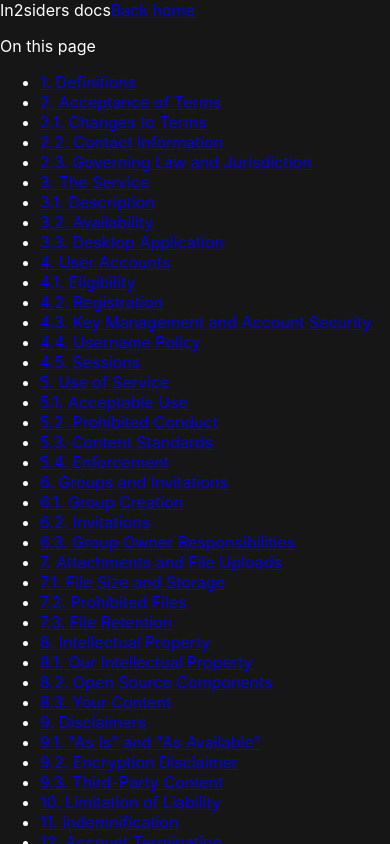
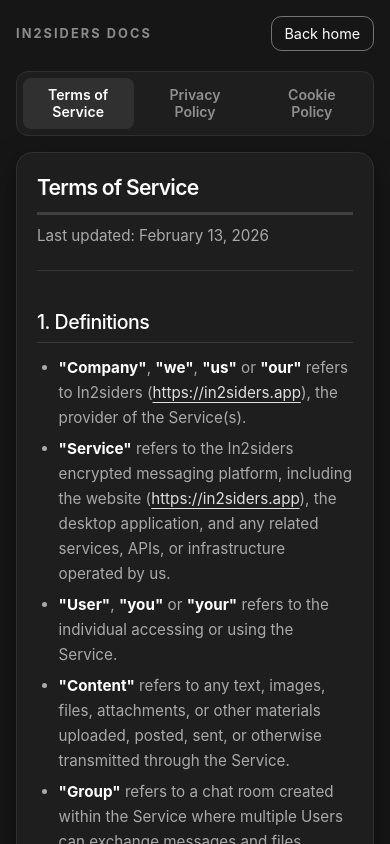
Before and after one commit to In2siders/frontend-monorepo, a React (Vite) app in the folder apps/web/: page /legal/tos in a window 390 px wide. Shown: the top 844 px of the page. Built offline with nearby package versions, Linux system fonts and the light colour scheme; no server answers.

Commit message:
MDX changes

```diff
--- a/apps/web/package.json
+++ b/apps/web/package.json
@@ -22,6 +22,7 @@
     "react-hot-toast": "^2.6.0",
     "react-router": "^7.12.0",
     "remark-frontmatter": "^5.0.0",
+    "remark-gfm": "^4.0.1",
     "remark-mdx-frontmatter": "^5.2.0"
   },
   "devDependencies": {
--- a/apps/web/src/pages/mdx.module.css
+++ b/apps/web/src/pages/mdx.module.css
@@ -1,17 +1,17 @@
-.mx-page {
+.mdxpage {
   min-height: 100vh;
-  width: 100vw;
+  width: 100%;
   background: var(--background-color);
   color: var(--text-color);
 }
 
-.mx-container {
+.mdxcontainer {
   width: min(1200px, calc(100vw - 2rem));
   margin: 0 auto;
   padding: 1rem 0 2.5rem;
 }
 
-.mx-headerRow {
+.mdxheaderRow {
   display: flex;
   align-items: center;
   justify-content: space-between;
@@ -19,7 +19,7 @@
   margin-bottom: 1.25rem;
 }
 
-.mx-productLabel {
+.mdxproductLabel {
   font-size: 0.8rem;
   font-weight: 700;
   letter-spacing: 0.16em;
@@ -27,7 +27,7 @@
   color: rgba(255, 255, 255, 0.5);
 }
 
-.mx-backLink {
+.mdxbackLink {
   border: 1px solid var(--input-border);
   border-radius: 0.65rem;
   color: var(--text-color);
@@ -39,23 +39,23 @@
     color 0.2s ease;
 }
 
-.mx-backLink:hover {
+.mdxbackLink:hover {
   border-color: rgba(255, 255, 255, 0.7);
   color: #ffffff;
 }
 
-.layout {
+.mdxlayout {
   display: grid;
   grid-template-columns: 260px minmax(0, 1fr);
   gap: 1.25rem;
   align-items: start;
 }
 
-.sidebar {
+.mdxsidebar {
   position: relative;
 }
 
-.sidebarIsland {
+.mdxsidebarIsland {
   position: fixed;
   top: 5.5rem;
   left: max(1rem, calc((100vw - 1200px) / 2 + 1rem));
@@ -70,7 +70,7 @@
   overflow: auto;
 }
 
-.mx-sidebarTitle {
+.mdxsidebarTitle {
   margin: 0 0 0.75rem;
   font-size: 0.75rem;
   letter-spacing: 0.08em;
@@ -79,13 +79,13 @@
   font-weight: 700;
 }
 
-.mx-emptyToc {
+.mdxemptyToc {
   margin: 0;
   color: rgba(255, 255, 255, 0.35);
   font-size: 0.9rem;
 }
 
-.mx-tocList {
+.mdxtocList {
   margin: 0;
   padding: 0;
   list-style: none;
@@ -94,16 +94,16 @@
   gap: 0.45rem;
 }
 
-.mx-tocItemLevel2,
-.mx-tocItemLevel3 {
+.mdxtocItemLevel2,
+.mdxtocItemLevel3 {
   margin: 0;
 }
 
-.mx-tocItemLevel3 {
+.mdxtocItemLevel3 {
   padding-left: 0.85rem;
 }
 
-.mx-tocLink {
+.mdxtocLink {
   color: rgba(255, 255, 255, 0.65);
   text-decoration: none;
   font-size: 0.92rem;
@@ -111,17 +111,17 @@
   transition: color 0.15s ease;
 }
 
-.mx-tocLink:hover {
+.mdxtocLink:hover {
   color: var(--text-color);
   text-decoration: underline;
   text-underline-offset: 0.22rem;
 }
 
-.mx-main {
+.mdxmain {
   min-width: 0;
 }
 
-.mx-article {
+.mdxarticle {
   background: var(--primary-color);
   border: 1px solid var(--secondary-color);
   border-radius: 1rem;
@@ -130,11 +130,11 @@
   max-width: 100%;
 }
 
-.mx-headingTarget {
+.mdxheadingTarget {
   scroll-margin-top: 1.2rem;
 }
 
-.h1, h1[data-mdx] {
+.mdxh1 {
   margin: 0.25rem 0 0.5rem;
   padding-bottom: 0.75rem;
   border-bottom: 3px solid rgba(255, 255, 255, 0.15);
@@ -146,7 +146,7 @@
   text-wrap: balance;
 }
 
-.h2, h2[data-mdx] {
+.mdxh2 {
   margin: 2.5rem 0 0.75rem;
   padding: 0 0 0.5rem;
   border-bottom: 1px solid rgba(255, 255, 255, 0.12);
@@ -157,7 +157,7 @@
   color: #ffffff;
 }
 
-.h3, h3[data-mdx] {
+.mdxh3 {
   margin: 1.8rem 0 0.45rem;
   font-size: clamp(1rem, 1.4vw, 1.2rem);
   line-height: 1.22;
@@ -165,15 +165,14 @@
   color: rgba(255, 255, 255, 0.9);
 }
 
-.p, p[data-mdx] {
+.mdxp {
   margin: 0.55rem 0;
   color: rgba(255, 255, 255, 0.62);
   font-size: 0.95rem;
   line-height: 1.75;
 }
 
-.ul, ul[data-mdx],
-.ol, ol[data-mdx] {
+.mdxul, .mdxol {
   margin: 0.7rem 0 0.9rem;
   padding-left: 1.35rem;
   color: rgba(255, 255, 255, 0.62);
@@ -181,23 +180,23 @@
   line-height: 1.7;
 }
 
-.li, li[data-mdx] {
+.mdxli {
   margin: 0.35rem 0;
   line-height: 1.65;
 }
 
-.a, a[data-mdx] {
+.mdxa {
   color: rgba(255, 255, 255, 0.85);
   text-decoration: underline;
   text-underline-offset: 0.22rem;
   transition: color 0.15s ease;
 }
 
-.a:hover, a[data-mdx]:hover {
+.mdxa:hover {
   color: #ffffff;
 }
 
-.blockquote, blockquote[data-mdx] {
+.mdxblockquote {
   margin: 1rem 0;
   border-left: 3px solid rgba(255, 255, 255, 0.25);
   background: var(--secondary-color);
@@ -206,13 +205,13 @@
   color: rgba(255, 255, 255, 0.7);
 }
 
-.hr, hr[data-mdx] {
+.mdxhr {
   border: none;
   border-top: 1px solid rgba(255, 255, 255, 0.1);
   margin: 1.25rem 0;
 }
 
-.code, code[data-mdx] {
+.mdxcode {
   background: var(--secondary-color);
   color: rgba(255, 255, 255, 0.85);
   border-radius: 0.35rem;
@@ -220,7 +219,7 @@
   font-size: 0.88em;
 }
 
-.pre, pre[data-mdx] {
+.mdxpre {
   margin: 1rem 0;
   border: 1px solid var(--secondary-color);
   border-radius: 0.65rem;
@@ -230,37 +229,37 @@
   color: rgba(255, 255, 255, 0.8);
 }
 
-.pre .code, pre[data-mdx] code[data-mdx] {
+.mdxpre .mdxcode {
   padding: 0;
   background: transparent;
 }
 
-.strong, strong[data-mdx] {
+.mdxstrong {
   color: var(--text-color);
   font-weight: 700;
 }
 
 /* ---- Tables ---- */
 
-.mx-tableWrapper {
+.mdxtableWrapper {
   overflow-x: auto;
   margin: 1rem 0;
   border: 1px solid rgba(255, 255, 255, 0.1);
   border-radius: 0.65rem;
 }
 
-.table, table[data-mdx] {
+.mdxtable {
   width: 100%;
   border-collapse: collapse;
   font-size: 0.9rem;
   line-height: 1.55;
 }
 
-.thead, thead[data-mdx] {
+.mdxthead {
   background: rgba(255, 255, 255, 0.05);
 }
 
-.th, th[data-mdx] {
+.mdxth, .mdxthead {
   padding: 0.65rem 1rem;
   text-align: left;
   font-weight: 600;
@@ -269,30 +268,28 @@
   white-space: nowrap;
 }
 
-.td, td[data-mdx] {
+.mdxtd {
   padding: 0.6rem 1rem;
   color: rgba(255, 255, 255, 0.6);
   border-bottom: 1px solid rgba(255, 255, 255, 0.06);
   vertical-align: top;
 }
 
-.tbody .tr:last-child .td,
-tbody[data-mdx] tr[data-mdx]:last-child td[data-mdx] {
+.mdxtbody .tr:last-child .mdxtd {
   border-bottom: none;
 }
 
-.tr, tr[data-mdx] {
+.mdxtr {
   transition: background 0.12s ease;
 }
 
-.tbody .tr:hover,
-tbody[data-mdx] tr[data-mdx]:hover {
+.mdxtbody .mdxtr:hover {
   background: rgba(255, 255, 255, 0.03);
 }
 
 /* ---- Legal navigation ---- */
 
-.mx-legalNav {
+.mdxlegalNav {
   display: flex;
   gap: 0.35rem;
   margin-bottom: 1rem;
@@ -302,7 +299,7 @@ tbody[data-mdx] tr[data-mdx]:hover {
   border-radius: 0.75rem;
 }
 
-.mx-legalNavLink {
+.mdxlegalNavLink {
   flex: 1;
   text-align: center;
   padding: 0.55rem 0.8rem;
@@ -316,31 +313,31 @@ tbody[data-mdx] tr[data-mdx]:hover {
     color 0.15s ease;
 }
 
-.mx-legalNavLink:hover {
+.mdxlegalNavLink:hover {
   background: var(--secondary-color);
   color: rgba(255, 255, 255, 0.85);
 }
 
-.mx-legalNavLinkActive {
+.mdxlegalNavLinkActive {
   background: var(--secondary-color);
   color: var(--text-color);
 }
 
 @media (max-width: 980px) {
-  .mx-layout {
+  .mdxlayout {
     grid-template-columns: 1fr;
   }
 
-  .mx-sidebar {
+  .mdxsidebar {
     position: static;
     order: 2;
   }
 
-  .mx-main {
+  .mdxmain {
     order: 1;
   }
 
-  .mx-sidebarIsland {
+  .mdxsidebarIsland {
     position: static;
     width: auto;
     left: auto;
--- a/apps/web/src/pages/mdx.tsx
+++ b/apps/web/src/pages/mdx.tsx
@@ -22,7 +22,9 @@ type TocItem = {
 };
 
 function joinClassNames(...classNames: Array<string | undefined>) {
-  return classNames.filter(Boolean).join(" ");
+  const r = classNames.filter(Boolean).join(" ");
+  console.log("joinClassNames", classNames, "=>", r);
+  return r
 }
 
 function slugify(value: string) {
@@ -42,14 +44,14 @@ const LEGAL_LINKS = [
 
 function LegalNav({ current }: { current: string }) {
   return (
-    <nav className={styles.mxlegalNav}>
+    <nav className={styles.mdxlegalNav}>
       {LEGAL_LINKS.map((link) => (
         <Link
           key={link.path}
           to={link.path}
           className={joinClassNames(
-            styles.mxlegalNavLink,
-            current === link.path ? styles.mxlegalNavLinkActive : undefined,
+            styles.mdxlegalNavLink,
+            current === link.path ? styles.mdxlegalNavLinkActive : undefined,
           )}
         >
           {link.label}
@@ -232,72 +234,60 @@ export default function MdxPage({
   }, [Content]);
 
   const components = {
-    h1: (props) => (
-      <h1
-        className={joinClassNames(styles.h1, props.className)}
-        data-mdx
-        {...props}
-      />
-    ),
-    h2: (props) => (
-      <h2
-        className={joinClassNames(styles.h2, styles.headingTarget, props.className)}
-        data-mdx
-        {...props}
-      />
-    ),
-    h3: (props) => <h3 className={joinClassNames(styles.h3, styles.headingTarget, props.className)} data-mdx {...props} />,
-    p: (props) => <p className={joinClassNames(styles.p, props.className)} data-mdx {...props} />,
-    ul: (props) => <ul className={joinClassNames(styles.ul, props.className)} data-mdx {...props} />,
-    ol: (props) => <ol className={joinClassNames(styles.ol, props.className)} data-mdx {...props} />,
-    li: (props) => <li className={joinClassNames(styles.li, props.className)} data-mdx {...props} />,
-    a: (props) => <a className={joinClassNames(styles.a, props.className)} data-mdx {...props} />,
-    blockquote: (props) => <blockquote className={joinClassNames(styles.blockquote, props.className)} data-mdx {...props} />,
-    hr: (props) => <hr className={joinClassNames(styles.hr, props.className)} data-mdx {...props} />,
-    code: (props) => <code className={joinClassNames(styles.code, props.className)} data-mdx {...props} />,
-    pre: (props) => <pre className={joinClassNames(styles.pre, props.className)} data-mdx {...props} />,
-    strong: (props) => <strong className={joinClassNames(styles.strong, props.className)} data-mdx {...props} />,
-    table: (props) => (
-      <div className={styles.tableWrapper}>
-        <table className={joinClassNames(styles.table, props.className)} data-mdx {...props} />
+    h1: ({ className, ...props}) => <h1 className={joinClassNames(styles.mdxh1, styles.mdxheadingTarget, className)} {...props} />,
+    h2: ({ className, ...props}) => <h2 className={joinClassNames(styles.mdxh2, styles.mdxheadingTarget, className)} {...props} />,
+    h3: ({ className, ...props}) => <h3 className={joinClassNames(styles.mdxh3, styles.mdxheadingTarget, className)} {...props} />,
+    p: ({ className, ...props}) => <p className={joinClassNames(styles.mdxp, className)} {...props} />,
+    ul: ({ className, ...props}) => <ul className={joinClassNames(styles.mdxul, className)} {...props} />,
+    ol: ({ className, ...props}) => <ol className={joinClassNames(styles.mdxol, className)} {...props} />,
+    li: ({ className, ...props}) => <li className={joinClassNames(styles.mdxli, className)} {...props} />,
+    a: ({ className, ...props}) => <a className={joinClassNames(styles.mdxa, className)} {...props} />,
+    blockquote: ({ className, ...props}) => <blockquote className={joinClassNames(styles.mdxblockquote, className)} {...props} />,
+    hr: ({ className, ...props}) => <hr className={joinClassNames(styles.mdxhr, className)} {...props} />,
+    code: ({ className, ...props}) => <code className={joinClassNames(styles.mdxcode, className)} {...props} />,
+    pre: ({ className, ...props}) => <pre className={joinClassNames(styles.mdxpre, className)} {...props} />,
+    strong: ({ className, ...props}) => <strong className={joinClassNames(styles.mdxstrong, className)} {...props} />,
+    table: ({ className, ...props}) => (
+      <div className={styles.mdxtableWrapper}>
+        <table className={joinClassNames(styles.mdxtable, className)} {...props} />
       </div>
     ),
-    thead: (props) => <thead className={joinClassNames(styles.thead, props.className)} data-mdx {...props} />,
-    tbody: (props) => <tbody className={joinClassNames(styles.tbody, props.className)} data-mdx {...props} />,
-    tr: (props) => <tr className={joinClassNames(styles.tr, props.className)} data-mdx {...props} />,
-    th: (props) => <th className={joinClassNames(styles.th, props.className)} data-mdx {...props} />,
-    td: (props) => <td className={joinClassNames(styles.td, props.className)} data-mdx {...props} />,
+    thead: ({ className, ...props}) => <thead className={joinClassNames(styles.mdxthead, className)} {...props} />,
+    tbody: ({ className, ...props}) => <tbody className={joinClassNames(styles.mdxtbody, className)} {...props} />,
+    tr: ({ className, ...props}) => <tr className={joinClassNames(styles.mdxtr, className)} {...props} />,
+    th: ({ className, ...props}) => <th className={joinClassNames(styles.mdxth, className)} {...props} />,
+    td: ({ className, ...props}) => <td className={joinClassNames(styles.mdxtd, className)} {...props} />,
   }
 
   return (
-    <div className={styles.mxpage}>
-      <div className={styles.mxcontainer}>
-        <div className={styles.mxheaderRow}>
-          <span className={styles.mxproductLabel}>In2siders docs</span>
-          <Link to="/" className={styles.mxbackLink}>
+    <div className={styles.mdxpage}>
+      <div className={styles.mdxcontainer}>
+        <div className={styles.mdxheaderRow}>
+          <span className={styles.mdxproductLabel}>In2siders docs</span>
+          <Link to="/" className={styles.mdxbackLink}>
             Back home
           </Link>
         </div>
 
-        <div className={styles.mxlayout}>
-          <aside className={styles.mxsidebar}>
-            <div className={styles.mxsidebarIsland}>
-              <p className={styles.mxsidebarTitle}>On this page</p>
+        <div className={styles.mdxlayout}>
+          <aside className={styles.mdxsidebar}>
+            <div className={styles.mdxsidebarIsland}>
+              <p className={styles.mdxsidebarTitle}>On this page</p>
               {tocItems.length === 0 ? (
-                <p className={styles.mxemptyToc}>No sections yet.</p>
+                <p className={styles.mdxemptyToc}>No sections yet.</p>
               ) : (
                 <nav aria-label="Table of contents">
-                  <ul className={styles.mxtocList}>
+                  <ul className={styles.mdxtocList}>
                     {tocItems.map((item) => (
                       <li
                         key={item.id}
                         className={
                           item.level === 3
-                            ? styles.mxtocItemLevel3
-                            : styles.mxtocItemLevel2
+                            ? styles.mdxtocItemLevel3
+                            : styles.mdxtocItemLevel2
                         }
                       >
-                        <a href={`#${item.id}`} className={styles.mxtocLink}>
+                        <a href={`#${item.id}`} className={styles.mdxtocLink}>
                           {item.text}
                         </a>
                       </li>
@@ -308,12 +298,10 @@ export default function MdxPage({
             </div>
           </aside>
 
-          <main className={styles.mxmain}>
+          <main className={styles.mdxmain}>
             {legalNav && <LegalNav current={legalNav} />}
-            <article className={styles.mxarticle} ref={articleRef}>
-              <MDXProvider components={components}>
-                <Content />
-              </MDXProvider>
+            <article className={styles.mdxarticle} ref={articleRef}>
+              <Content components={components} />
             </article>
           </main>
         </div>
--- a/apps/web/src/posts/help.mdx
+++ /dev/null
@@ -1,5 +0,0 @@
-# Help
-
----
-
-Obtain help:
--- a/apps/web/vite.config.js
+++ b/apps/web/vite.config.js
@@ -1,6 +1,7 @@
 import { defineConfig, loadEnv } from 'vite'
 import react from '@vitejs/plugin-react'
 import path from 'path'
+import remarkGfm from 'remark-gfm';
 
 // https://vite.dev/config/
 export default async ({ mode }) => {
@@ -21,6 +22,7 @@ export default async ({ mode }) => {
         remarkPlugins: [
           remarkFrontmatter,
           [remarkMdxFrontmatter, { name: 'frontmatter' }],
+          remarkGfm,
         ],
       }),
     ],
```
Also changed, not shown: apps/web/src/pages/home.jsx (+11 -3 lines), apps/web/src/posts/cookies.mdx (+9 -48 lines), apps/web/src/posts/privacy.mdx (+43 -203 lines), 1 other file (tests, documents, lock files or other folders).
